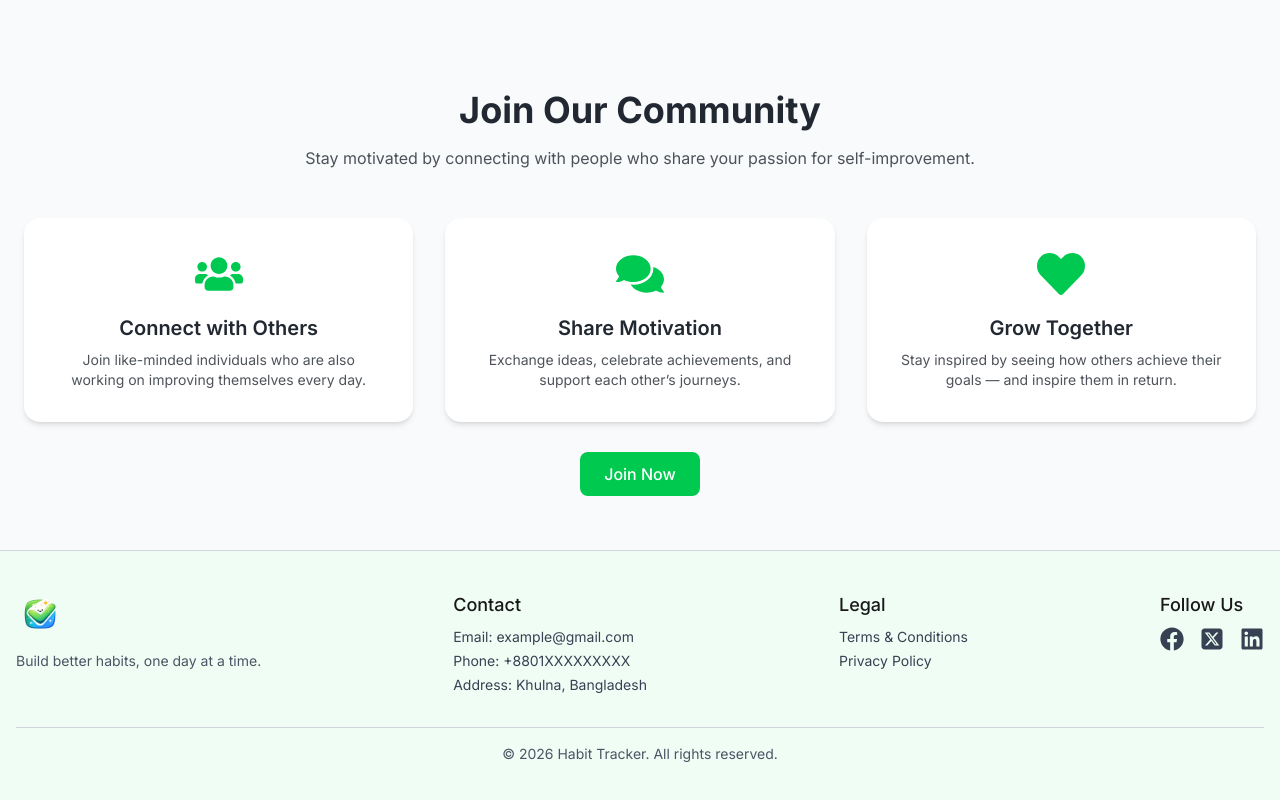
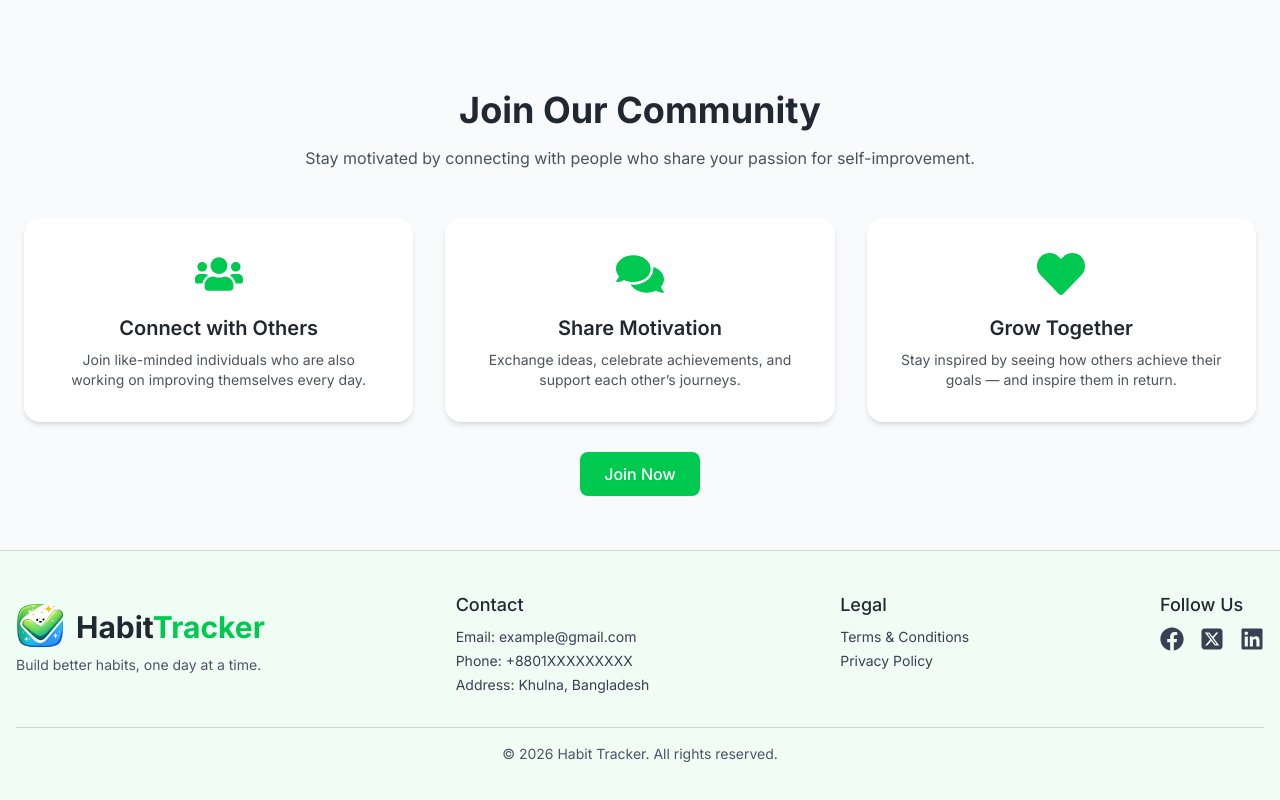
Before and after one commit to mdrobiulislam1479/habit-tracker-client, a React (Vite) app: page / in a window 1280 px wide. Shown: the part 1802-2602 px from the top of the page. Built offline with nearby package versions, Linux system fonts and the light colour scheme; no server answers.

Commit message:
apply theme browse public habits page

```diff
--- a/index.html
+++ b/index.html
@@ -1,5 +1,5 @@
 <!DOCTYPE html>
-<html lang="en" data-theme="dark">
+<html lang="en" data-theme="light">
   <head>
     <meta charset="UTF-8" />
     <link
--- a/src/Components/shared/Footer.jsx
+++ b/src/Components/shared/Footer.jsx
@@ -21,14 +21,17 @@ export default function Footer() {
       <div className="max-w-7xl mx-auto px-4">
         <div className="flex flex-col md:flex-row justify-between items-start gap-8">
           <motion.div
-            className=""
             initial="hidden"
             whileInView="visible"
             viewport={{ once: true }}
             variants={sectionVariants}
           >
-            <Link to={"/"}>
-              <img src={Logo} alt="Logo" className="h-12 object-contain" />
+            {/* Logo */}
+            <Link to={"/"} className="flex items-center -ml-3 -mb-5">
+              <img src={Logo} alt="Logo" className="h-18 object-contain" />
+              <p className="text-3xl font-bold text-[#222831]">
+                Habit<span className="text-secondary">Tracker</span>
+              </p>
             </Link>
 
             <p className="text-sm text-gray-600 mt-3">
@@ -42,7 +45,7 @@ export default function Footer() {
             viewport={{ once: true }}
             variants={sectionVariants}
           >
-            <h3 className="text-lg font-medium mb-2">Contact</h3>
+            <h3 className="text-lg font-medium mb-2 text-[#222831]">Contact</h3>
             <ul className="text-sm space-y-1 text-gray-700">
               <li>Email: example@gmail.com</li>
               <li>Phone: +8801XXXXXXXXX</li>
@@ -56,7 +59,7 @@ export default function Footer() {
             viewport={{ once: true }}
             variants={sectionVariants}
           >
-            <h3 className="text-lg font-medium mb-2">Legal</h3>
+            <h3 className="text-lg font-medium mb-2 text-[#222831]">Legal</h3>
             <ul className="text-sm space-y-1 text-gray-700">
               <li>
                 <a className="hover:underline cursor-pointer">
@@ -75,7 +78,9 @@ export default function Footer() {
             viewport={{ once: true }}
             variants={sectionVariants}
           >
-            <h3 className="text-lg font-medium mb-2">Follow Us</h3>
+            <h3 className="text-lg font-medium mb-2 text-[#222831]">
+              Follow Us
+            </h3>
             <div className="flex gap-4 text-gray-700 text-2xl">
               <motion.a whileHover={iconHover} className="cursor-pointer">
                 <FaFacebook />
--- a/src/Components/shared/Navbar.jsx
+++ b/src/Components/shared/Navbar.jsx
@@ -169,17 +169,17 @@ export default function Header() {
           >
             {/* Hamburger Animation Lines */}
             <span
-              className={`block w-5 h-0.5 bg-gray-700 transition-transform duration-300 ${
+              className={`block w-5 h-0.5 bg-accent transition-transform duration-300 ${
                 menuOpen ? "rotate-45 translate-y-1.5" : ""
               }`}
             ></span>
             <span
-              className={`block w-5 h-0.5 bg-gray-700 my-1 transition-opacity duration-300 ${
+              className={`block w-5 h-0.5 bg-accent my-1 transition-opacity duration-300 ${
                 menuOpen ? "opacity-0" : "opacity-100"
               }`}
             ></span>
             <span
-              className={`block w-5 h-0.5 bg-gray-700 transition-transform duration-300 ${
+              className={`block w-5 h-0.5 bg-accent transition-transform duration-300 ${
                 menuOpen ? "-rotate-45 -translate-y-1.5" : ""
               }`}
             ></span>
@@ -189,11 +189,11 @@ export default function Header() {
 
       {/* Mobile Menu Dropdown */}
       {menuOpen && (
-        <nav className="lg:hidden bg-gray-50 border-t border-gray-200 py-3 px-4 flex flex-col gap-3 text-gray-700 font-medium">
+        <nav className="lg:hidden bg-primary border-t border-secondary/50 py-3 px-4 flex flex-col gap-3 text-accent font-medium">
           {list}
 
           {/* Mobile User Section */}
-          <div className="mt-3 flex flex-col gap-2 border-t border-gray-200 pt-3">
+          <div className="mt-3 flex flex-col gap-2 border-t border-secondary/50 pt-3">
             {!user ? (
               // If user not logged in → show login/signup
               <>
--- a/src/Pages/BrowsePublicHabits.jsx
+++ b/src/Pages/BrowsePublicHabits.jsx
@@ -51,7 +51,7 @@ export default function BrowsePublicHabits() {
 
   return (
     <motion.section
-      className="py-12 bg-gray-50 min-h-screen"
+      className="pb-12 min-h-screen"
       initial={{ opacity: 0 }}
       animate={{ opacity: 1 }}
       transition={{ duration: 0.5 }}
@@ -64,10 +64,10 @@ export default function BrowsePublicHabits() {
           animate={{ opacity: 1, y: 0 }}
           transition={{ duration: 0.5 }}
         >
-          <h2 className="text-3xl md:text-4xl font-bold text-gray-800 mb-4">
+          <h2 className="text-3xl md:text-4xl font-bold text-accent mb-4">
             Browse Public Habits
           </h2>
-          <p className="text-gray-600">
+          <p className="text-accent/80">
             Explore and discover new habits to add to your routine.
           </p>
         </motion.div>
```
